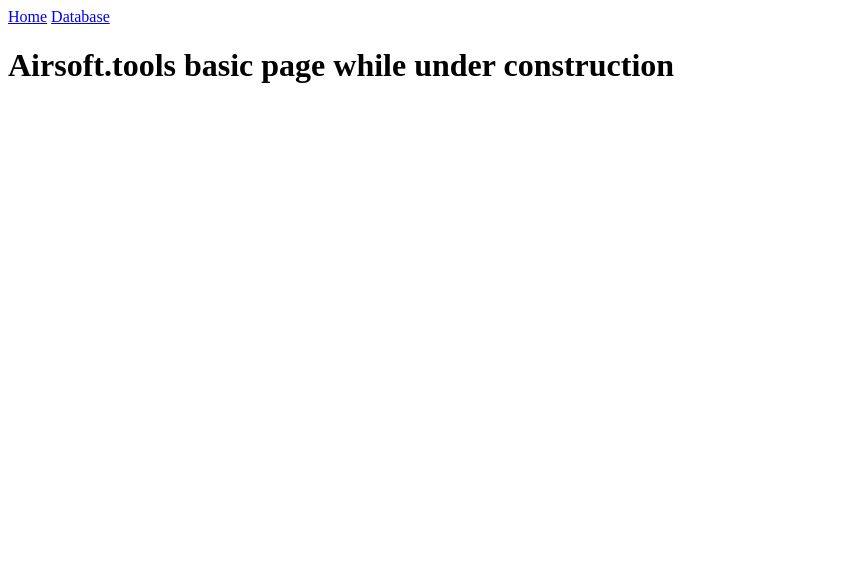
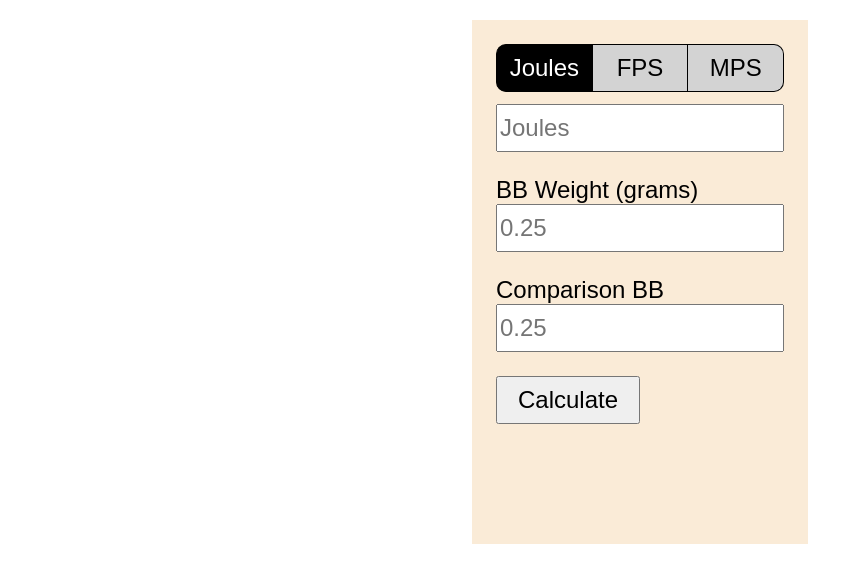
Before and after one commit to The-Foundation-Group/airsoft.tools, a SvelteKit app: page / in a window 1280 px wide. Shown: the top 582 px of the page, without its empty margins (0-863 px from the left). Built offline with nearby package versions, Linux system fonts and the light colour scheme.

Commit message:
This isn't the proper way of doing things yet.
Mostly direct import of old calculator and CSS code.

```diff
--- a/src/app.html
+++ b/src/app.html
@@ -1,7 +1,10 @@
 <!DOCTYPE html>
 <html lang="en">
 	<head>
-		<meta charset="utf-8" />
+		<link rel="stylesheet" href="%sveltekit.assets%/style.css">
+		<link rel="stylesheet" href="https://cdnjs.cloudflare.com/ajax/libs/font-awesome/4.7.0/css/font-awesome.min.css">
+		<meta charset="UTF-8" />
+		<meta name="viewport" content="width=device-width, initial-scale=1">
 		<link rel="icon" href="%sveltekit.assets%/favicon.png" />
 		<meta name="viewport" content="width=device-width" />
 		%sveltekit.head%
--- a/src/lib/energyCalculator.ts
+++ b/src/lib/energyCalculator.ts
@@ -1,57 +1,27 @@
 import { convertSpeed, padZeros, roundTo } from './util-lib';
 
-document
-	.querySelector('#energy-calculator-input-select')
-	.addEventListener('change', updateSelectedEnergy);
-document.querySelector('#energy-calculator-input').addEventListener('submit', (event) => {
-	event.preventDefault();
-	calculateEnergyOutput();
-});
-
-function updateSelectedEnergy() {
-	document.getElementById('energy-inputEnergy').placeholder = selectedEnergy();
-	document.getElementById('energy-inputEnergy').value = '';
-}
-
-function selectedEnergy() {
-	return document.querySelector('input[name="energy-energyType"]:checked').id;
-}
-
-function calculateEnergyOutput() {
-	const inputEnergy = parseFloat(document.getElementById('energy-inputEnergy').value);
-	const bbWeight = parseFloat(document.getElementById('energy-bbWeight').valueAsNumber);
-	const comparisonBbWeight = parseFloat(
-		document.getElementById('energy-bbWeightCompare').valueAsNumber
-	);
-	document.getElementById('energy-output').innerHTML = calculateEnergy(
-		inputEnergy,
-		bbWeight,
-		comparisonBbWeight
-	);
-}
-
-function calculateEnergy(inputEnergy: number, bbWeight: number, comparisonBbWeight: number) {
+export function calculateEnergy(
+	inputEnergy: number,
+	bbWeight: number,
+	comparisonBbWeight: number,
+	selectedEnergy: string
+) {
 	let output;
 	if (!bbWeight && !inputEnergy) {
-		output = `Please fill in both ${selectedEnergy()} and BB weight fields.`;
+		output = `Please fill in both ${selectedEnergy} and BB weight fields.`;
 	} else if (!inputEnergy) {
-		output = `Please fill in ${selectedEnergy()} field.`;
+		output = `Please fill in ${selectedEnergy} field.`;
 	} else if (!bbWeight) {
 		output = `Please fill in BB weight field.`;
-	} else if (
-		typeof bbWeight !== 'number' ||
-		isNaN(bbWeight) ||
-		typeof inputEnergy !== 'number' ||
-		isNaN(inputEnergy)
-	) {
+	} else if (isNaN(bbWeight) || isNaN(inputEnergy)) {
 		output = 'Fields can only accept numbers as input.';
 	} else if (
-		(selectedEnergy() === 'Joules' && inputEnergy > 6) ||
-		(selectedEnergy() !== 'Joules' && bbEnergyNormalizedJouleOutput(bbWeight) > 6)
+		(selectedEnergy === 'Joules' && inputEnergy > 6) ||
+		(selectedEnergy !== 'Joules' && bbEnergyNormalizedJouleOutput(bbWeight) > 6)
 	) {
 		output = `Dangerous value, exceeds 6J.`;
 	} else if (comparisonBbWeight) {
-		if (typeof comparisonBbWeight !== 'number' || isNaN(comparisonBbWeight)) {
+		if (isNaN(comparisonBbWeight)) {
 			output = 'Fields can only accept numbers as input.';
 		} else output = bbWeightNoCompare() + bbWeightCompare();
 	} else output = bbWeightNoCompare();
@@ -74,12 +44,12 @@
 	}
 
 	function bbEnergyNormalizedJouleOutput(weight: number) {
-		return roundTo(keMath(weight) * convertSpeed(selectedEnergy(), inputEnergy, 'MPS') ** 2, 2);
+		return roundTo(keMath(weight) * convertSpeed(selectedEnergy, inputEnergy, 'MPS') ** 2, 2);
 	}
 
 	function bbWeightNoCompare() {
 		let content;
-		if (selectedEnergy() !== 'Joules') {
+		if (selectedEnergy !== 'Joules') {
 			content = `${padZeros(bbWeight)}g: ${bbEnergyNormalizedJouleOutput(bbWeight)} joules`;
 		} else {
 			content = `${padZeros(bbWeight)}g: ${fpsOut(bbWeight)} FPS / ${mpsOut(bbWeight)} MPS`;
@@ -89,7 +59,7 @@
 
 	function bbWeightCompare() {
 		let content;
-		if (selectedEnergy() !== 'Joules') {
+		if (selectedEnergy !== 'Joules') {
 			content = `<br/>
             ${padZeros(comparisonBbWeight)}g: ${bbEnergyNormalizedJouleOutput(
 				comparisonBbWeight
--- a/src/routes/+layout.svelte
+++ b/src/routes/+layout.svelte
@@ -1,6 +1,6 @@
-<nav>
-	<a href="/">Home</a>
-	<a href="/database">Database</a>
-</nav>
+<!--<nav>-->
+<!--	<a href="/">Home</a>-->
+<!--	<a href="/database">Database</a>-->
+<!--</nav>-->
 
 <slot></slot>
--- a/src/routes/+page.svelte
+++ b/src/routes/+page.svelte
@@ -1,4 +1,243 @@
+<script>
+	import { calculateEnergy } from '$lib/energyCalculator.ts';
+	import { onMount } from 'svelte';
+
+	onMount(() => {
+	document
+		.querySelector('#energy-calculator-input-select')
+		.addEventListener('change', updateSelectedEnergy);
+	document.querySelector('#energy-calculator-input').addEventListener('submit', (event) => {
+		event.preventDefault();
+		calculateEnergyOutput();
+	});
+
+	function updateSelectedEnergy() {
+		document.getElementById('energy-inputEnergy').placeholder = selectedEnergy();
+		document.getElementById('energy-inputEnergy').value = '';
+	}
+
+	function selectedEnergy() {
+		return document.querySelector('input[name="energy-energyType"]:checked').id;
+	}
+
+	function calculateEnergyOutput() {
+		const inputEnergy = parseFloat(document.getElementById('energy-inputEnergy').value);
+		const bbWeight = parseFloat(document.getElementById('energy-bbWeight').valueAsNumber);
+		const comparisonBbWeight = parseFloat(
+			document.getElementById('energy-bbWeightCompare').valueAsNumber
+		);
+		document.getElementById('energy-output').innerHTML = calculateEnergy(
+			inputEnergy,
+			bbWeight,
+			comparisonBbWeight,
+			selectedEnergy()
+		);
+	}
+	});
+</script>
+
 <svelte:head>
 	<title>Home</title>
 </svelte:head>
-<h1>Airsoft.tools basic page while under construction</h1>
+<main>
+<div id="calculator-content">
+<div id="energy-calculator" class="calculator">
+	<form id="energy-calculator-input">
+		<div id="energy-calculator-input-select">
+			<input type="radio" id="Joules" checked name="energy-energyType"/>
+			<label class="radioLeft radioLabel" for="Joules">Joules</label>
+			<input type="radio" id="FPS" name="energy-energyType"/>
+			<label class="radioLabel" for="FPS">FPS</label>
+			<input type="radio" id="MPS" name="energy-energyType"/>
+			<label class="radioRight radioLabel" for="MPS">MPS</label>
+		</div>
+		<label for="energy-inputEnergy"></label>
+		<input class="inputTextBox" id="energy-inputEnergy" type="number" step="any" placeholder="Joules"/>
+		<p>
+			<label for="energy-bbWeight">BB Weight (grams)</label>
+			<br/>
+			<input class="inputTextBox" id="energy-bbWeight" type="number" step="any" placeholder="0.25"/>
+		</p>
+		<p>
+			<label for="energy-bbWeightCompare">Comparison BB</label>
+			<br/>
+			<input class="inputTextBox" id="energy-bbWeightCompare" type="number" step="any" placeholder="0.25"/>
+		</p>
+		<button class="calculatorButton">Calculate</button>
+	</form>
+	<div id="energy-output"></div>
+</div>
+</div>
+</main>
+
+<style>
+    /* Global Calculator CSS */
+
+    ::-webkit-input-placeholder { /* Chrome/Opera/Safari */
+        font-size: 1rem;
+    }
+    ::-moz-placeholder { /* Firefox 19+ */
+        font-size: 1rem;
+    }
+    :-ms-input-placeholder { /* IE 10+ */
+        font-size: 1rem;
+    }
+    :-moz-placeholder { /* Firefox 18- */
+        font-size: 1rem;
+    }
+
+    #calculator-content {
+        display: flex;
+        justify-content: center;
+        flex-wrap: wrap;
+    }
+
+    .calculator {
+        background-color: antiquewhite;
+        margin: 20px 10px;
+        padding: .5rem;
+        width: 12rem;
+        min-width: 10rem;
+    }
+    .midLength{
+        width: 3.25rem;
+    }
+
+    .calculatorButton {
+        height: 2rem;
+        font-size: 1rem;
+        width: 6rem;
+    }
+
+    .inputTextBox {
+        height: 2rem;
+        width: 100%;
+        font-size: 1rem;
+    }
+
+    /* Firefox */
+    input[type=number] {
+        -moz-appearance: textfield;
+    }
+    /* Chrome, Safari, Edge, Opera */
+    input::-webkit-outer-spin-button,
+    input::-webkit-inner-spin-button {
+        -webkit-appearance: none;
+    }
+
+    input[type=radio] {
+        display:none;
+    }
+    .radioLabel:hover {
+        transition: background-color 0.5s ease, color 0.5s ease;
+        background: gray;
+        color: #ffffff;
+    }
+    input[type=radio]:checked + label {
+        transition: background-color 0.5s ease, color 0.5s ease;
+        background: #000;
+        color: #fff;
+        border-color: black;
+    }
+    .radioLabel {
+        display: flex;
+        align-items:center;
+        justify-content:center;
+        transition: background-color 0.5s ease, color 0.5s ease;
+        background-color: lightgray;
+        border-style: solid;
+        border-width: 1px;
+        border-color: black;
+        color: #000000;
+        height: 2rem;
+        -webkit-touch-callout: none; /* iOS Safari */
+        -webkit-user-select: none; /* Safari */
+        -moz-user-select: none; /* Old versions of Firefox */
+        -ms-user-select: none; /* Internet Explorer/Edge */
+        user-select: none; /* Non-prefixed version, currently
+    supported by Chrome, Edge, Opera and Firefox */
+    }
+    .radioLeft {
+        border-radius: 10px 0 0 10px;
+        border-right: black;
+    }
+    .radioRight {
+        border-radius: 0 10px 10px 0;
+        border-left: black;
+    }
+    #right-radio {
+        margin-right: 0.25rem;
+    }
+    #left-radio {
+        margin-left: 0.25rem;
+    }
+    .shortLength {
+        width: 2.5rem;
+    }
+
+    .expandInput {
+        flex: 1;
+    }
+
+    /* -- Energy Calculator CSS -- */
+
+    #energy-calculator {
+
+    }
+
+    #energy-calculator-input-select{
+        width: 100%;
+        margin-bottom: .5rem;
+        display: inline-flex;
+    }
+
+    #energy-calculator-input-select>.radioLabel {
+        flex: 1;
+    }
+
+    #energy-output {
+        margin-top: 1rem;
+        height: 3rem;
+        /*background-color: white;*/
+    }
+
+    /* -- TOF Calculator CSS -- */
+
+    #tof-calculator {
+
+    }
+    #tof-distance-layout{
+        margin-top: .5rem;
+        display: flex;
+        width: 100%
+    }
+    #tof-units-selector{
+        display: inline-flex;
+    }
+
+    /* -- TOF Calculator CSS -- */
+
+    #rps-calculator{
+
+    }
+    #rps-spring-layout{
+        margin-top: .5rem;
+        display: flex;
+        width: 100%;
+    }
+    #rps-springType-selector {
+        display: inline-flex;
+    }
+
+    @media (min-width: 576px) {
+        .calculator {
+            padding: 1rem;
+            width: 14rem;
+            min-width: 14rem;
+        }
+
+        .midLength {
+            width: 4rem;
+        }
+    }
+</style>
--- /dev/null
+++ b/static/style.css
@@ -0,0 +1,17 @@
+/* GLOBAL STYLES */
+*  {
+    box-sizing: border-box;
+}
+
+html {
+    font-family: 'Fira Sans', sans-serif;
+    font-size: 150%;
+}
+body {
+    margin: 0;
+}
+
+#footer {
+    width: 100%;
+    text-align: center;
+}
```
